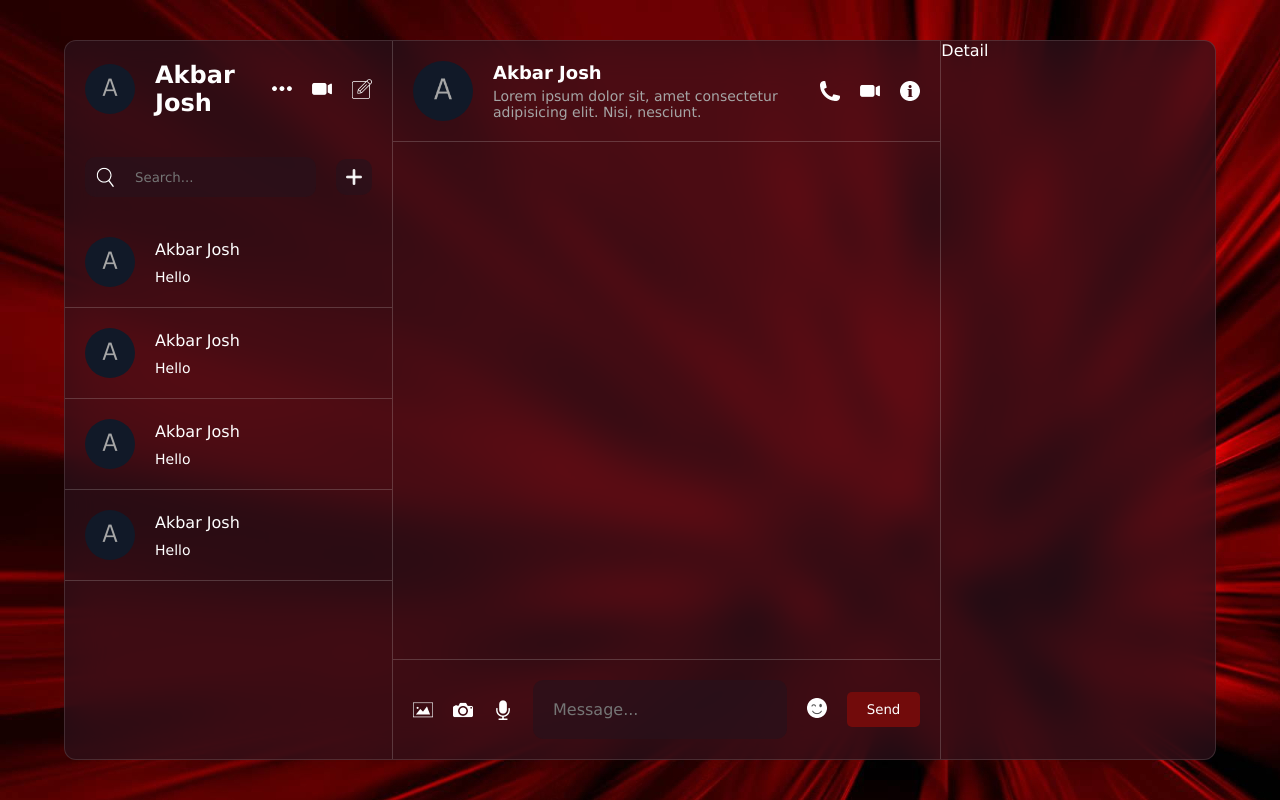
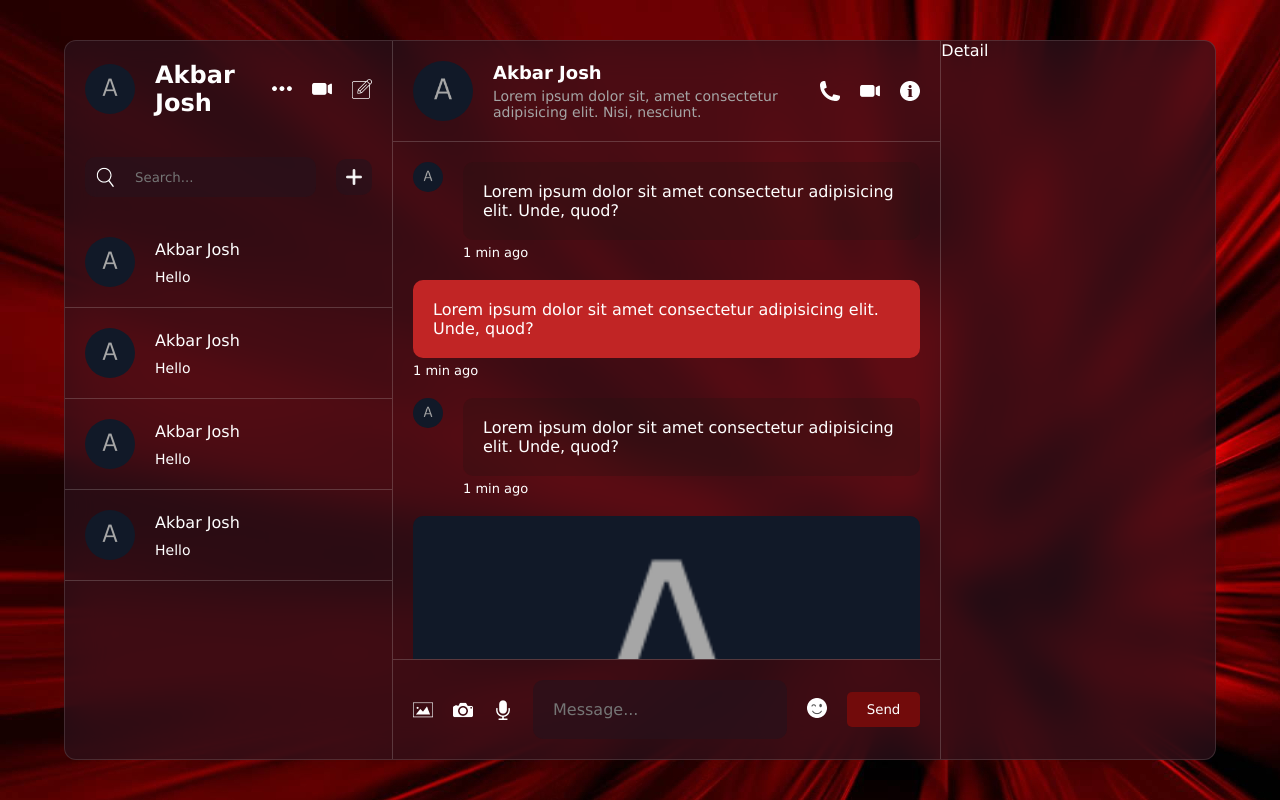
Before and after one commit to Ajosh-NyxBar/My-React-Project, a React (Vite) app: page / in a window 1280 px wide. Built offline with nearby package versions, Linux system fonts and the light colour scheme.

Commit message:
add chat detail

```diff
--- a/src/components/chat/Chat.jsx
+++ b/src/components/chat/Chat.jsx
@@ -31,7 +31,60 @@ const Chat = () => {
           <img src="./info.png" alt="" />
         </div>
       </div>
-      <div className="center"></div>
+      <div className="center">
+        <div className="message">
+          <img src="./avatar.png" alt="" />
+          <div className="texts">
+            <p>
+              Lorem ipsum dolor sit amet consectetur adipisicing elit. Unde,
+              quod?{" "}
+            </p>
+            <span>1 min ago</span>
+          </div>
+        </div>
+        <div className="message own">
+          <div className="texts">
+            <p>
+              Lorem ipsum dolor sit amet consectetur adipisicing elit. Unde,
+              quod?{" "}
+            </p>
+            <span>1 min ago</span>
+          </div>
+        </div>
+        <div className="message">
+          <img src="./avatar.png" alt="" />
+          <div className="texts">
+            <p>
+              Lorem ipsum dolor sit amet consectetur adipisicing elit. Unde,
+              quod?{" "}
+            </p>
+            <span>1 min ago</span>
+          </div>
+        </div>
+        <div className="message own">
+          <div className="texts">
+            <img src="./avatar.png" alt="" />
+            <p>
+              Lorem ipsum dolor sit amet consectetur adipisicing elit. Unde,
+              quod?{" "}
+            </p>
+            <span>1 min ago</span>
+          </div>
+        </div>
+        <div className="message">
+          <img src="./avatar.png" alt="" />
+          <div className="texts">
+            <p>Lorem ipsum dolor sit amet consectetur adipisicing elit. Unde, quod? </p>
+            <span>1 min ago</span>
+          </div>
+        </div>
+        <div className="message own">
+          <div className="texts">
+            <p>Lorem ipsum dolor sit amet consectetur adipisicing elit. Unde, quod? </p>
+            <span>1 min ago</span>
+          </div>
+        </div>
+      </div>
       <div className="bottom">
         <div className="icons">
           <img src="./img.png " alt="" />
--- a/src/components/chat/chat.css
+++ b/src/components/chat/chat.css
@@ -57,6 +57,58 @@
   .center {
     padding: 20px;
     flex: 1;
+    overflow: scroll;
+    display: flex;
+    flex-direction: column;
+    gap: 20px;
+    overflow-x: hidden;
+    scrollbar-color: #c1252535 transparent;
+
+    .message {
+      min-width: 70%;
+      display: flex;
+      gap: 20px;
+
+      &.own {
+        align-self: flex-end;
+
+        .texts {
+          p {
+            background-color: #c12525;
+          }
+        }
+      }
+
+      img {
+        width: 30px;
+        height: 30px;
+        border-radius: 50%;
+        object-fit: cover;
+      }
+      .texts {
+        flex: 1;
+        display: flex;
+        flex-direction: column;
+        gap: 5px;
+
+        img{
+            width: 100%;
+            height: 300px;
+            border-radius: 10px;
+            object-fit: cover;
+        }
+
+        p {
+          padding: 20px;
+          background-color: rgba(40, 17, 17, 0.3);
+          border-radius: 10px;
+        }
+
+        span {
+          font-size: 13px;
+        }
+      }
+    }
   }
 
   .bottom {
```
